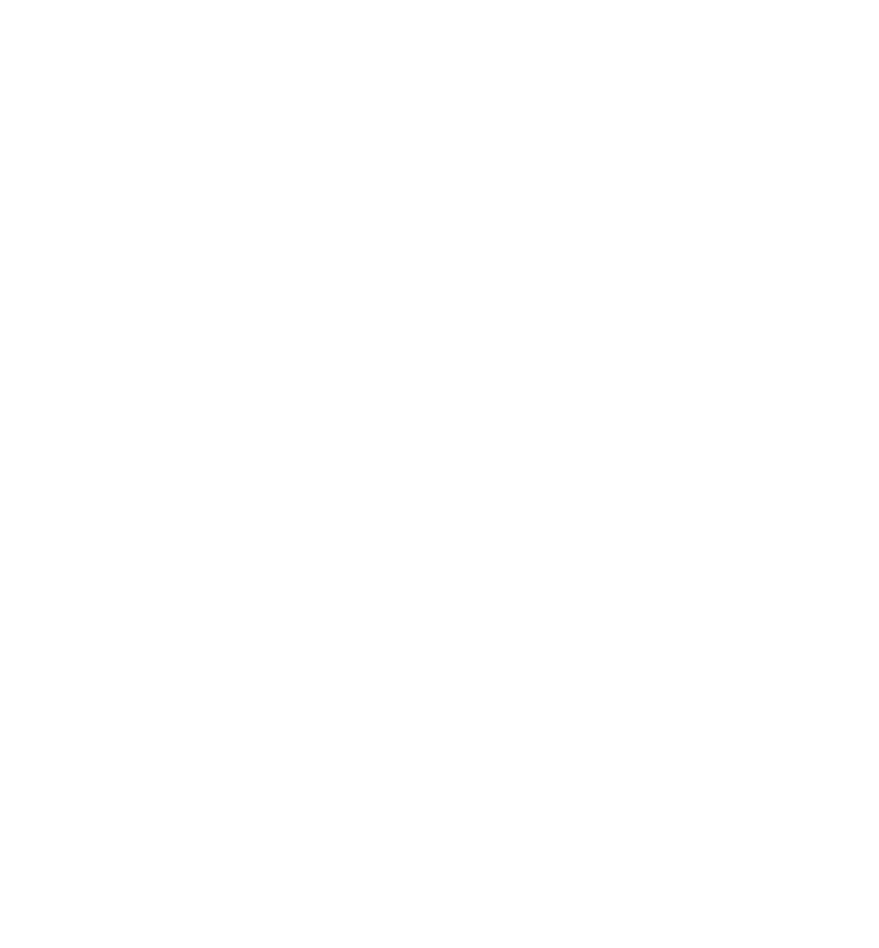
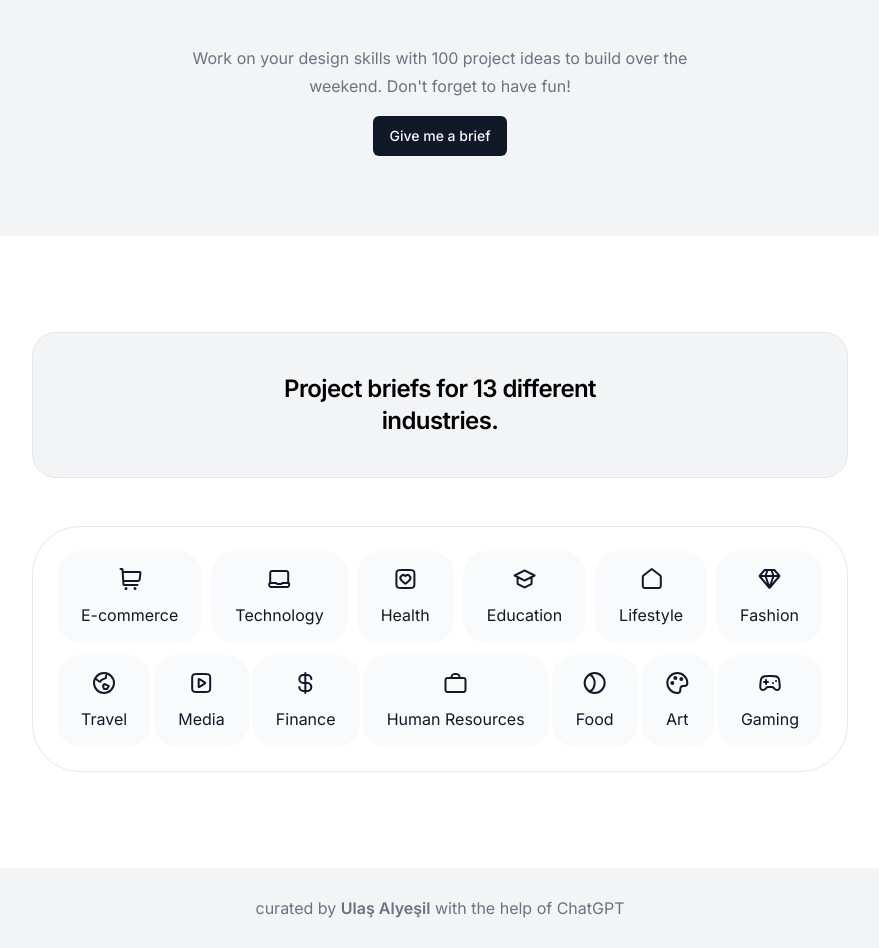
Before and after one commit to ulasalyesil/dezign-brief, a Next.js app: page / in a window 1280 px wide. Shown: the part 364-1312 px from the top of the page, without its empty margins (200-1079 px from the left). Before the commit the page ends 800 px from the top, so only its background shows below. Built offline with nearby package versions, Linux system fonts and the light colour scheme.

Commit message:
ADD: home page done

```diff
--- a/app/page.js
+++ b/app/page.js
@@ -1,11 +1,38 @@
 import Header from "@/components/Header"
+import Hero from "@/components/Hero";
+import Image from "next/image";
+import heroBg from "../public/images/heroBg.png";
+import IndustryCard from "@/components/IndustryCard";
+import Industries from "@/components/Industries";
+import Footer from "@/components/Footer";
+
+const industries = [
+  "E-commerce",
+  "Technology",
+  "Health",
+  "Education",
+  "Fashion",
+  "Travel",
+  "Human Resources",
+  "Media",
+  "Finance",
+  "Lifestyle",
+  "Food",
+  "Art",
+  "Gaming"
+];
+
 
 export default function Home() {
   return (
     <main className="flex flex-col gap-24 items-center justify-center m-auto">
-      <div className="w-full flex flex-col gap-16 bg-gray-100 items-center justify-center">
+      <div className="w-full flex flex-col gap-16 bg-gray-100 items-center justify-center relative">
+        <Image src={heroBg} alt="grid" className="absolute -z-10" fill={true} />
         <Header />
+        <Hero />
       </div>
+     <Industries />
+     <Footer />
     </main>
   );
 }
--- /dev/null
+++ b/components/Footer.jsx
@@ -0,0 +1,11 @@
+import Link from "next/link"
+
+export default function Footer() {
+  return (
+    <footer className="h-20 flex items-center bg-gray-100 w-full justify-center">
+      <Link href="https://ulasalyesil.com" className="text-gray-500">
+        curated by <span className="font-semibold hover:text-blue-600">Ulaş Alyeşil</span> with the help of ChatGPT
+      </Link>
+    </footer>
+  )
+}
--- /dev/null
+++ b/components/Hero.jsx
@@ -0,0 +1,17 @@
+import Image from "next/image"
+import { Button } from "./ui/button";
+
+export default function Hero() {
+  return (
+    <div className="max-w-[512px] flex flex-col items-center gap-4 py-20">
+      <h1 className="scroll-m-20 text-4xl font-extrabold tracking-tight lg:text-5xl text-blue-600 text-center">
+        100 design briefs generated by ChatGPT.
+      </h1>
+      <p className="leading-7 [&:not(:first-child)]:mt-6 text-center text-gray-500">
+        Work on your design skills with 100 project ideas to build over the
+        weekend. Don&apos;t forget to have fun!
+      </p>
+      <Button>Give me a brief</Button>
+    </div>
+  );
+}
--- /dev/null
+++ b/components/Industries.jsx
@@ -0,0 +1,56 @@
+// components
+import IndustryCard from "./IndustryCard";
+
+// icons
+import EcommerceIcon from "@/public/icons/EcommerceIcon";
+import TechnologyIcon from "@/public/icons/TechnologyIcon";
+import HealthIcon from "@/public/icons/HealthIcon";
+import EducationIcon from "@/public/icons/EducationIcon";
+import FashionIcon from "@/public/icons/FashionIcon";
+import TravelIcon from "@/public/icons/TravelIcon";
+import HumanResourcesIcon from "@/public/icons/HumanResourcesIcon";
+import MediaIcon from "@/public/icons/MediaIcon";
+import FinanceIcon from "@/public/icons/FinanceIcon";
+import LifestyleIcon from "@/public/icons/LifestyleIcon";
+import FoodIcon from "@/public/icons/FoodIcon";
+import ArtIcon from "@/public/icons/ArtIcon";
+import GamingIcon from "@/public/icons/GamingIcon";
+
+export default function Industries() {
+  const industries = [
+    { label: "E-commerce", icon: <EcommerceIcon color="#111827" /> },
+    { label: "Technology", icon: <TechnologyIcon color="#111827" /> },
+    { label: "Health", icon: <HealthIcon color="#111827" /> },
+    { label: "Education", icon: <EducationIcon color="#111827" /> },
+    { label: "Lifestyle", icon: <LifestyleIcon color="#111827" /> },
+    { label: "Fashion", icon: <FashionIcon color="#111827" /> },
+    { label: "Travel", icon: <TravelIcon color="#111827" /> },
+    { label: "Media", icon: <MediaIcon color="#111827" /> },
+    { label: "Finance", icon: <FinanceIcon color="#111827" /> },
+    {
+      label: "Human Resources",
+      icon: <HumanResourcesIcon color="#111827" />,
+    },
+    { label: "Food", icon: <FoodIcon color="#111827" /> },
+    { label: "Art", icon: <ArtIcon color="#111827" /> },
+    { label: "Gaming", icon: <GamingIcon color="#111827" /> },
+  ];
+  return (
+    <div className="flex flex-col gap-12">
+      <div className="flex flex-col gap-8 items-center justify-center bg-gray-100 px-6 py-10 rounded-3xl border border-gray-200">
+        <h3 className="scroll-m-20 text-2xl font-semibold tracking-tight text-center max-w-[320px]">
+          Project briefs for 13 different industries.
+        </h3>
+      </div>
+      <div class="flex p-6 justify-between items-center content-center gap-y-3 self-stretch flex-wrap max-w-[816px] bg-white border border-gray-200 rounded-[3rem]">
+        {industries.map((industry, index) => (
+          <IndustryCard
+            key={index}
+            label={industry.label}
+            icon={industry.icon}
+          />
+        ))}
+      </div>
+    </div>
+  );
+}
--- /dev/null
+++ b/components/IndustryCard.jsx
@@ -0,0 +1,10 @@
+import React from 'react'
+
+export default function IndustryCard({ icon, label }) {
+  return (
+    <div className='bg-gray-50 px-6 py-4 flex flex-col gap-3 items-center justify-center rounded-3xl'>
+      {icon}
+        <p className='text-gray-900'>{label}</p>
+    </div>
+  )
+}
--- a/public/icons/Finance.jsx
+++ b/public/icons/FinanceIcon.jsx
@@ -1,4 +1,4 @@
-export default function Finance({ color }) {
+export default function FinanceIcon({ color }) {
   return (
     <svg
       width="25"
```
Also changed, not shown: public/images/heroBg.png (added).
